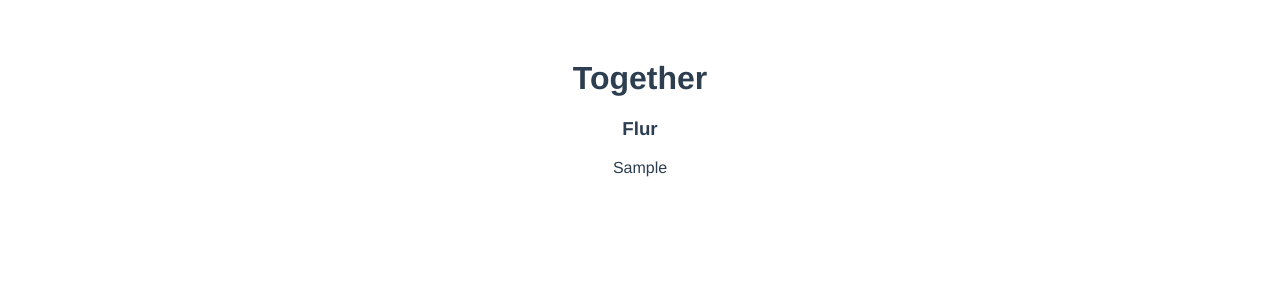
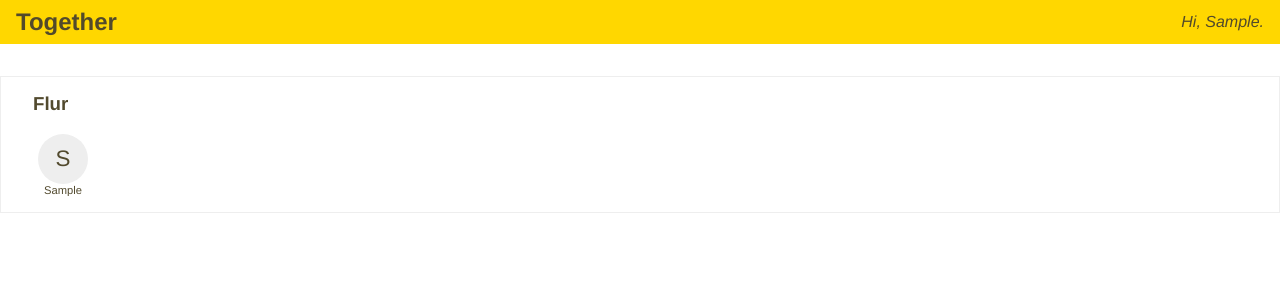
Before and after one commit to BeniRupp/together, a Vue app: page / in a window 1280 px wide. Both pictures are taken after typing "Sample" into the empty fields and a click on the button "join". Shown: the top 300 px of the page. Built offline with nearby package versions, Linux system fonts and the light colour scheme.

Commit message:
Style start page

```diff
--- a/index.html
+++ b/index.html
@@ -5,7 +5,20 @@
 		<link rel="apple-touch-icon" sizes="120x120" href="/apple-touch-icon.png" />
 		<link rel="icon" type="image/png" sizes="32x32" href="/favicon-32x32.png" />
 		<link rel="icon" type="image/png" sizes="16x16" href="/favicon-16x16.png" />
+		<link rel="stylesheet" href="/src/assets/css/global.css" />
 		<meta name="viewport" content="width=device-width, initial-scale=1.0" />
+		<style>
+			#app {
+				font-family: Avenir, Helvetica, Arial, sans-serif;
+				-webkit-font-smoothing: antialiased;
+				-moz-osx-font-smoothing: grayscale;
+				color: rgba(80, 72, 44, 0.99);
+				display: flex;
+				flex-direction: column;
+				gap: 2rem;
+				height: 100vh;
+			}
+		</style>
 		<title>Together</title>
 	</head>
 	<body>
--- a/src/App.vue
+++ b/src/App.vue
@@ -1,12 +1,12 @@
 <template>
-	<div id="app">
-		<h1>Together</h1>
-		<div v-if="!userJoined" data-id="join-screen">
-			<h2>Hi</h2>
-			<join-form @success="join" />
-		</div>
+	<header class="header">
+		<span class="header__logo">Together</span>
+		<span v-if="user" class="header__greeting">Hi, {{ user.name }}.</span>
+	</header>
+	<main>
+		<join-form v-if="!user" class="app-join" @success="join" />
 		<app-room v-else :room="app.defaultRoom" />
-	</div>
+	</main>
 </template>
 
 <script lang="ts">
@@ -26,7 +26,7 @@ export default defineComponent({
 	components: { JoinForm, AppRoom },
 	data() {
 		return {
-			userJoined: false,
+			user: null,
 			app: new App(),
 		}
 	},
@@ -42,20 +42,37 @@ export default defineComponent({
 			this.app.defaultRoom = new Room(config.defaultRoomName)
 		},
 		join(username: string): void {
-			this.app.join(new User(username))
+			const user = new User(username)
+			this.user = user
+			this.app.join(user)
 			this.userJoined = true
 		},
 	},
 })
 </script>
 
-<style>
-#app {
-	font-family: Avenir, Helvetica, Arial, sans-serif;
-	-webkit-font-smoothing: antialiased;
-	-moz-osx-font-smoothing: grayscale;
-	text-align: center;
-	color: #2c3e50;
-	margin-top: 60px;
+<style scoped>
+.header {
+	display: flex;
+	justify-content: space-between;
+	align-items: center;
+	padding: 0.5rem 1rem;
+	background-color: gold;
+}
+.header__logo {
+	font-weight: bold;
+	font-size: 1.5rem;
+}
+.header__greeting {
+	font-style: italic;
+}
+
+main {
+	flex: 1 0 auto;
+}
+
+.app-join {
+	max-width: 40%;
+	margin: 5rem auto;
 }
 </style>
--- /dev/null
+++ b/src/assets/css/global.css
@@ -0,0 +1,9 @@
+body {
+	margin: 0;
+}
+
+button {
+	background-color: gold;
+	padding: 0.4rem 0.5rem;
+	min-width: 75px;
+}
--- a/src/components/AppRoom.vue
+++ b/src/components/AppRoom.vue
@@ -1,9 +1,15 @@
 <template>
-	<div data-id="room">
-		<h3 data-id="name">{{ room.name }}</h3>
-		<span v-for="user in room.users" :key="user.name" data-id="user">{{
-			user.name
-		}}</span>
+	<div data-id="room" class="room">
+		<h3 data-id="name" class="room__name">{{ room.name }}</h3>
+		<span
+			v-for="user in room.users"
+			:key="user.name"
+			class="user"
+			data-id="user"
+		>
+			<span class="user__icon">{{ user.name.slice(0, 1) }}</span>
+			<span class="user__name">{{ user.name }}</span>
+		</span>
 	</div>
 </template>
 
@@ -22,3 +28,38 @@ export default defineComponent({
 	},
 })
 </script>
+
+<style scoped>
+.room {
+	border: 1px solid #eee;
+	padding: 1rem 2rem;
+}
+.room__name {
+	margin-top: 0;
+}
+
+.user {
+	display: inline-flex;
+	flex-direction: column;
+	align-items: center;
+	width: 60px;
+}
+.user__icon {
+	display: inline-block;
+	background-color: #eee;
+	border-radius: 50%;
+	height: 50px;
+	width: 50px;
+	font-size: 1.4rem;
+	line-height: 50px;
+	text-align: center;
+}
+.user__name {
+	width: 60px;
+	text-overflow: ellipsis;
+	overflow: hidden;
+	font-size: 0.7rem;
+	text-align: center;
+	white-space: nowrap;
+}
+</style>
--- a/src/components/JoinForm.vue
+++ b/src/components/JoinForm.vue
@@ -1,5 +1,10 @@
 <template>
-	<form autocomplete="off" @submit.prevent="join">
+	<form
+		autocomplete="off"
+		data-id="join-form"
+		class="join-form"
+		@submit.prevent="join"
+	>
 		<fieldset>
 			<legend>Join together.</legend>
 
@@ -34,3 +39,16 @@ export default defineComponent({
 	},
 })
 </script>
+
+<style scoped>
+.join-form legend {
+	font-weight: bold;
+}
+.join-form label {
+	display: block;
+	margin: 1.5rem 0;
+}
+.join-form button {
+	margin-left: auto;
+}
+</style>
```
Also changed, not shown: 1 other file (tests, documents, lock files or other folders).
